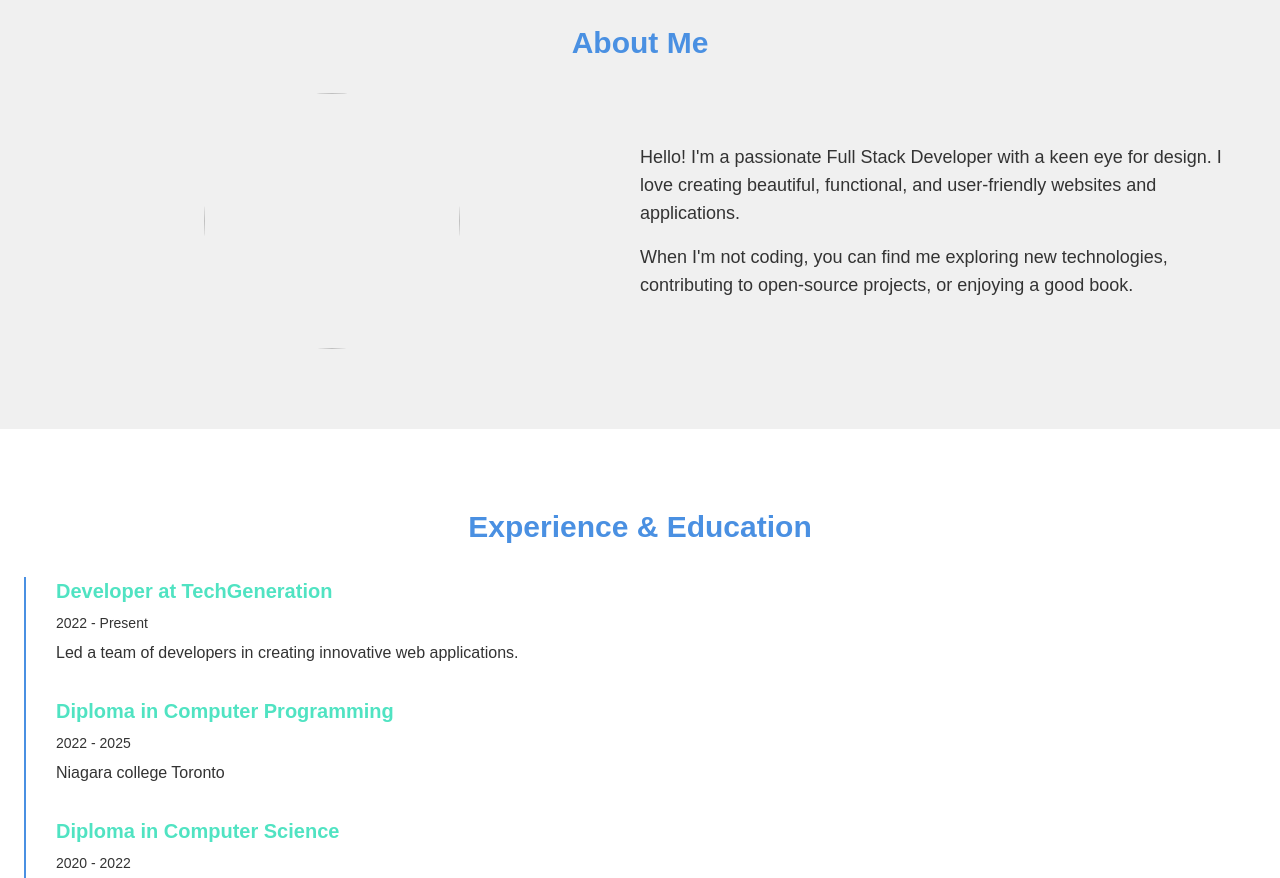
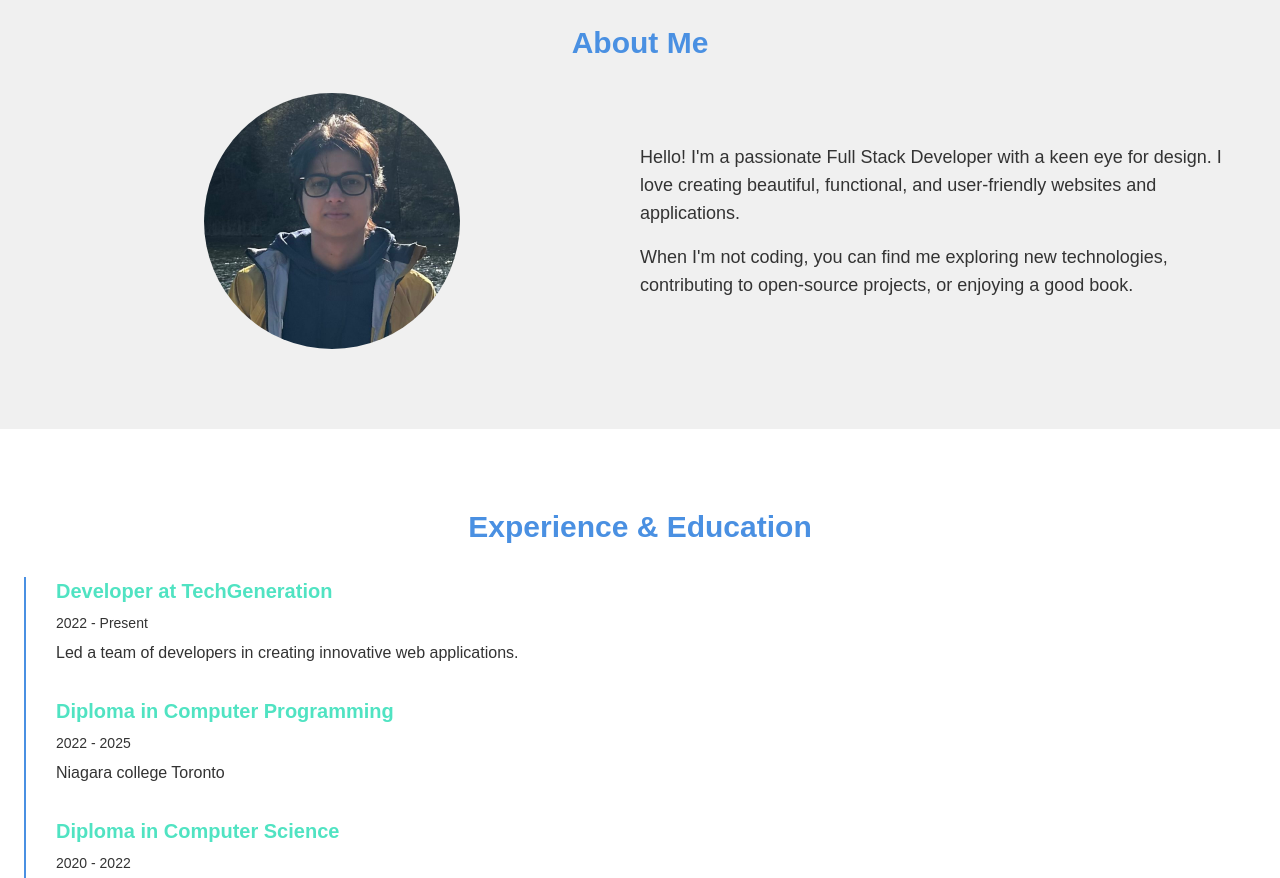
Before and after one commit to Piyush-Bhattarai/Portfolio, a plain HTML site: page Portfolio.html in a window 1280 px wide. Shown: the part 855-1733 px from the top of the page. Drawn offline with nearby package versions, Linux system fonts and the light colour scheme.

Commit message:
Update Portfolio.html

```diff
--- a/Portfolio.html
+++ b/Portfolio.html
@@ -8,7 +8,7 @@
     <link rel="stylesheet" href="https://cdnjs.cloudflare.com/ajax/libs/font-awesome/6.0.0-beta3/css/all.min.css">
     <script src="https://cdn.jsdelivr.net/npm/chart.js"></script>
 
-    <link rel="icon" type="image/png" sizes="16x16" href="../image/IMG_1277-removebg-preview.png">
+    <link rel="icon" type="image/png" sizes="16x16" href="IMG_1277-removebg-preview.png">
     <link rel="stylesheet" href="style.css";
 </head>
 <body class="min-h-screen flex flex-col">
@@ -70,7 +70,7 @@
                 <h2 class="text-3xl font-bold mb-8 text-center text-primary">About Me</h2>
                 <div class="flex flex-col md:flex-row items-center">
                     <div class="md:w-1/2 mb-8 md:mb-0">
-                        <img src="../image/IMG_1277.jpg" alt="" class="rounded-full w-64 h-64 object-cover mx-auto">                    </div>
+                        <img src="IMG_1277.jpg" alt="" class="rounded-full w-64 h-64 object-cover mx-auto">                    </div>
                     <div class="md:w-1/2">
                         <p class="text-lg mb-4 text-text">Hello! I'm a passionate Full Stack Developer with a keen eye for design. I love creating beautiful, functional, and user-friendly websites and applications.</p>
                         <p class="text-lg text-text">When I'm not coding, you can find me exploring new technologies, contributing to open-source projects, or enjoying a good book.</p>
```
